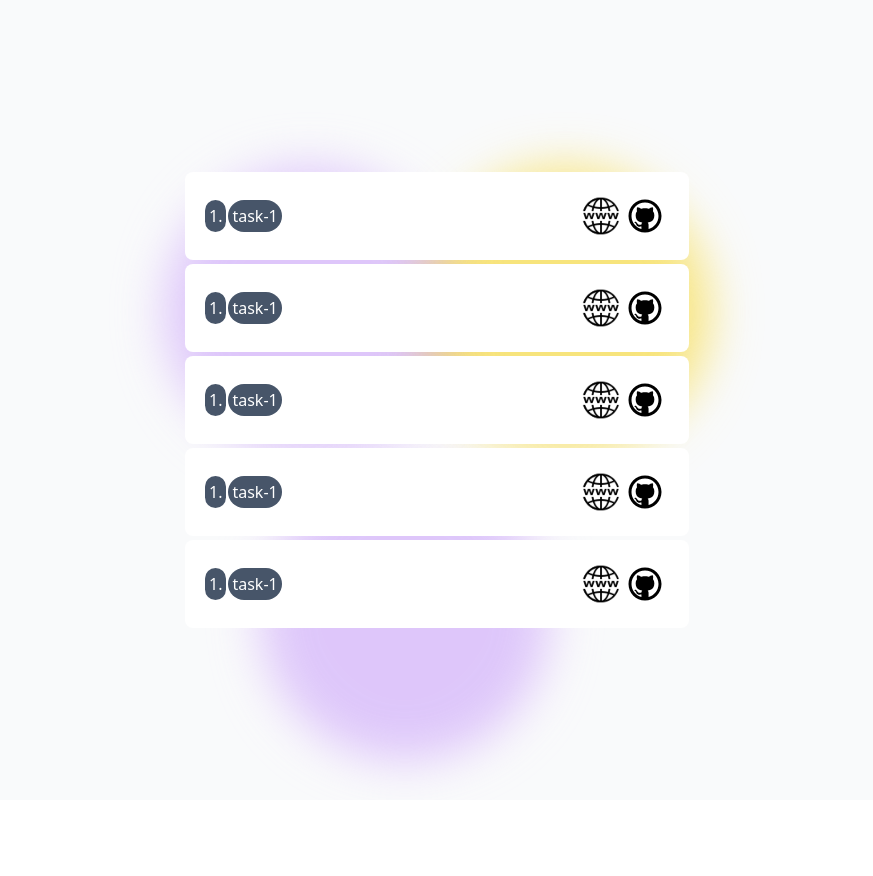
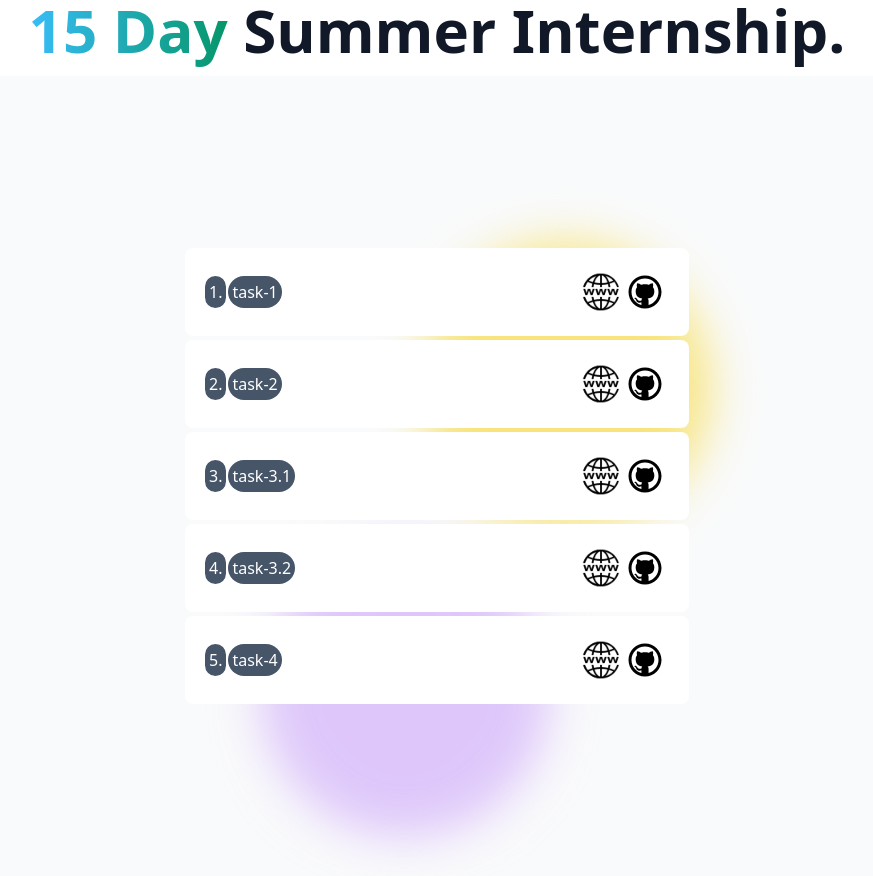
Before and after one commit to niraj003/15day-internship, a plain HTML site: page index.html in a window 1280 px wide. Shown: the whole page, without its empty margins (203-1076 px from the left). Before the commit the page ends 800 px from the top, so only its background shows below. Drawn offline with nearby package versions, Linux system fonts and the light colour scheme.

Commit message:
task edit4

```diff
--- a/index.html
+++ b/index.html
@@ -10,11 +10,14 @@
 
 <body>
     <!-- component -->
+    <div class="flex justify-center">
+    <h1 class="mb-4 text-3xl font-extrabold text-gray-900 dark:text-white md:text-5xl lg:text-6xl"><span class="text-transparent bg-clip-text bg-gradient-to-r to-emerald-600 from-sky-400">15 Day</span> Summer Internship.</h1></div>
     <!--Follow link for animation in action https://play.tailwindcss.com/IpRdROqEoQ -->
     <div class="bg-gray-50 min-h-screen flex items-center justify-center px-16">
+
         <div class="relative w-full max-w-lg">
             <div
-                class="absolute top-0 -left-4 w-72 h-72 bg-purple-300 rounded-full mix-blend-multiply filter blur-xl opacity-70 animate-blob ">
+                class="absolute top-0 -left-4 w-70 h-72 bg-purple-300 rounded-full mix-blend-multiply filter blur-xl opacity-70 animate-blob ">
             </div>
             <div
                 class="absolute top-0 -right-4 w-72 h-72 bg-yellow-300 rounded-full mix-blend-multiply filter blur-xl opacity-70 animate-blob animation-delay-2000">
@@ -34,79 +37,79 @@
                         <div class="flex-1 flex justify-end items-center">
                             <!-- <button class="bg-purple-400 rounded-full p-1">visit</button> -->
                            <a href="task/task1.html"> <img src="web.gif" class="h-10" alt=""></a>
+                            <a href="https://github.com/niraj003/15day-internship/blob/main/task/task1.html"><img src="github.svg" alt=""></a>
+                        </div>
+                    </div>
+                </div>
+
+            </div>
+             <!-- task-2 -->
+             <div class=" m-1 relative space-y-4">
+                <div class="p-5 bg-white rounded-lg flex items-center justify-between space-x-8">
+
+                    <div class="flex-1 flex justify-between items-center">
+                        <h1 class="bg-slate-600 text-white p-1 rounded-full mr-0.5 ">2.</h1>
+                        <h1 class="bg-slate-600 text-white p-1 rounded-full ">task-2</h1>
+
+
+                        <div class="flex-1 flex justify-end items-center">
+                            <!-- <button class="bg-purple-400 rounded-full p-1">visit</button> -->
+                           <a href="task/task2.html"> <img src="web.gif" class="h-10" alt=""></a>
+                            <a href="https://github.com/niraj003/15day-internship/blob/main/task/task2.html"><img src="github.svg" alt=""></a>
+                        </div>
+                    </div>
+                </div>
+
+            </div>
+             <!-- task-3.1 -->
+             <div class=" m-1 relative space-y-4">
+                <div class="p-5 bg-white rounded-lg flex items-center justify-between space-x-8">
+
+                    <div class="flex-1 flex justify-between items-center">
+                        <h1 class="bg-slate-600 text-white p-1 rounded-full mr-0.5 ">3.</h1>
+                        <h1 class="bg-slate-600 text-white p-1 rounded-full ">task-3.1</h1>
+
+
+                        <div class="flex-1 flex justify-end items-center">
+                            <!-- <button class="bg-purple-400 rounded-full p-1">visit</button> -->
+                           <a href="task/task3.1.html"> <img src="web.gif" class="h-10" alt=""></a>
+                            <a href="https://github.com/niraj003/15day-internship/blob/main/task/task3.1.html"><img src="github.svg" alt=""></a>
+                        </div>
+                    </div>
+                </div>
+
+            </div>
+             <!-- task-3.2 -->
+             <div class=" m-1 relative space-y-4">
+                <div class="p-5 bg-white rounded-lg flex items-center justify-between space-x-8">
+
+                    <div class="flex-1 flex justify-between items-center">
+                        <h1 class="bg-slate-600 text-white p-1 rounded-full mr-0.5 ">4.</h1>
+                        <h1 class="bg-slate-600 text-white p-1 rounded-full ">task-3.2</h1>
+
+
+                        <div class="flex-1 flex justify-end items-center">
+                            <!-- <button class="bg-purple-400 rounded-full p-1">visit</button> -->
+                           <a href="task/tack3.2.html"> <img src="web.gif" class="h-10" alt=""></a>
                             <a href=""><img src="github.svg" alt=""></a>
                         </div>
                     </div>
                 </div>
 
             </div>
-             <!-- task-1 -->
+             <!-- task-4 -->
              <div class=" m-1 relative space-y-4">
                 <div class="p-5 bg-white rounded-lg flex items-center justify-between space-x-8">
 
                     <div class="flex-1 flex justify-between items-center">
-                        <h1 class="bg-slate-600 text-white p-1 rounded-full mr-0.5 ">1.</h1>
-                        <h1 class="bg-slate-600 text-white p-1 rounded-full ">task-1</h1>
+                        <h1 class="bg-slate-600 text-white p-1 rounded-full mr-0.5 ">5.</h1>
+                        <h1 class="bg-slate-600 text-white p-1 rounded-full ">task-4</h1>
 
 
                         <div class="flex-1 flex justify-end items-center">
                             <!-- <button class="bg-purple-400 rounded-full p-1">visit</button> -->
-                           <a href=""> <img src="web.gif" class="h-10" alt=""></a>
-                            <a href=""><img src="github.svg" alt=""></a>
-                        </div>
-                    </div>
-                </div>
-
-            </div>
-             <!-- task-1 -->
-             <div class=" m-1 relative space-y-4">
-                <div class="p-5 bg-white rounded-lg flex items-center justify-between space-x-8">
-
-                    <div class="flex-1 flex justify-between items-center">
-                        <h1 class="bg-slate-600 text-white p-1 rounded-full mr-0.5 ">1.</h1>
-                        <h1 class="bg-slate-600 text-white p-1 rounded-full ">task-1</h1>
-
-
-                        <div class="flex-1 flex justify-end items-center">
-                            <!-- <button class="bg-purple-400 rounded-full p-1">visit</button> -->
-                           <a href=""> <img src="web.gif" class="h-10" alt=""></a>
-                            <a href=""><img src="github.svg" alt=""></a>
-                        </div>
-                    </div>
-                </div>
-
-            </div>
-             <!-- task-1 -->
-             <div class=" m-1 relative space-y-4">
-                <div class="p-5 bg-white rounded-lg flex items-center justify-between space-x-8">
-
-                    <div class="flex-1 flex justify-between items-center">
-                        <h1 class="bg-slate-600 text-white p-1 rounded-full mr-0.5 ">1.</h1>
-                        <h1 class="bg-slate-600 text-white p-1 rounded-full ">task-1</h1>
-
-
-                        <div class="flex-1 flex justify-end items-center">
-                            <!-- <button class="bg-purple-400 rounded-full p-1">visit</button> -->
-                           <a href=""> <img src="web.gif" class="h-10" alt=""></a>
-                            <a href=""><img src="github.svg" alt=""></a>
-                        </div>
-                    </div>
-                </div>
-
-            </div>
-             <!-- task-1 -->
-             <div class=" m-1 relative space-y-4">
-                <div class="p-5 bg-white rounded-lg flex items-center justify-between space-x-8">
-
-                    <div class="flex-1 flex justify-between items-center">
-                        <h1 class="bg-slate-600 text-white p-1 rounded-full mr-0.5 ">1.</h1>
-                        <h1 class="bg-slate-600 text-white p-1 rounded-full ">task-1</h1>
-
-
-                        <div class="flex-1 flex justify-end items-center">
-                            <!-- <button class="bg-purple-400 rounded-full p-1">visit</button> -->
-                           <a href=""> <img src="web.gif" class="h-10" alt=""></a>
-                            <a href=""><img src="github.svg" alt=""></a>
+                           <a href="task/task4.html"> <img src="web.gif" class="h-10" alt=""></a>
+                            <a href="https://github.com/niraj003/15day-internship/blob/main/task/task4.html"><img src="github.svg" alt=""></a>
                         </div>
                     </div>
                 </div>
```
Also changed, not shown: task/tack3.2.html (+1 -1 lines).
